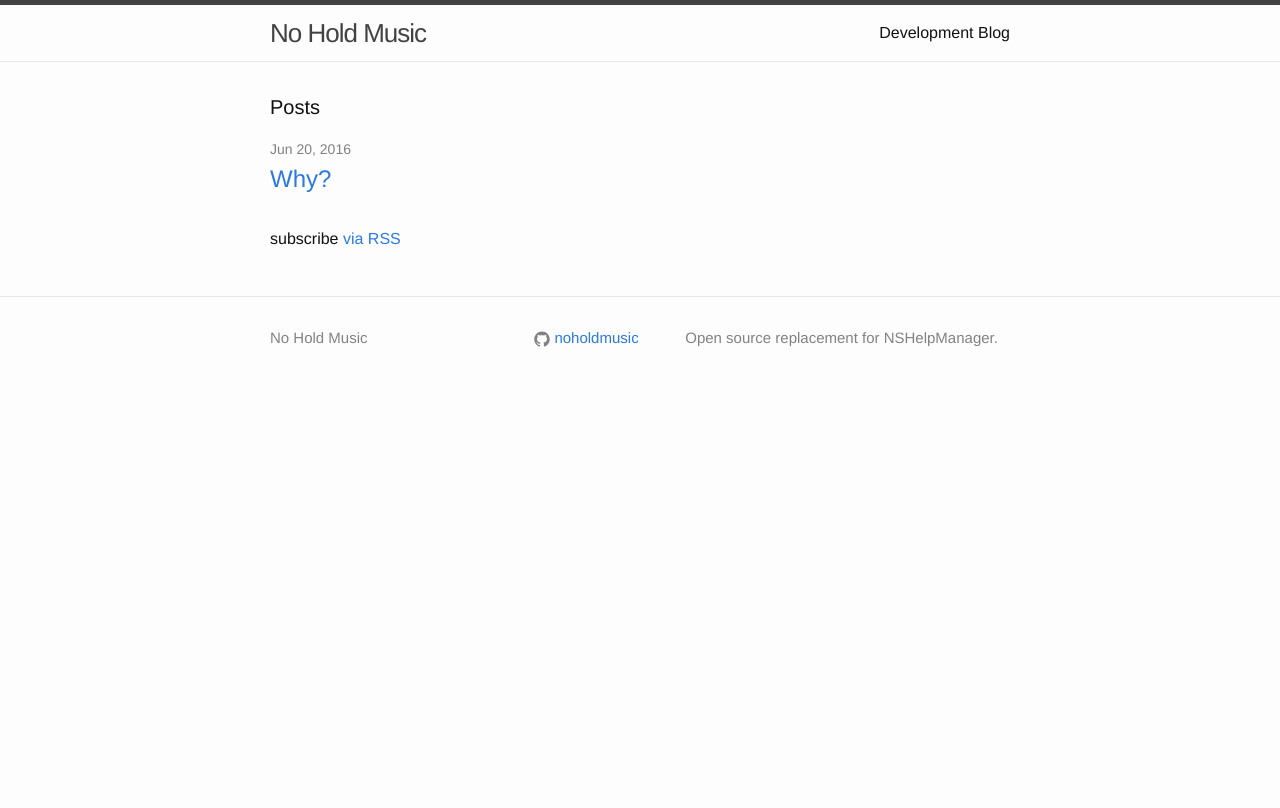
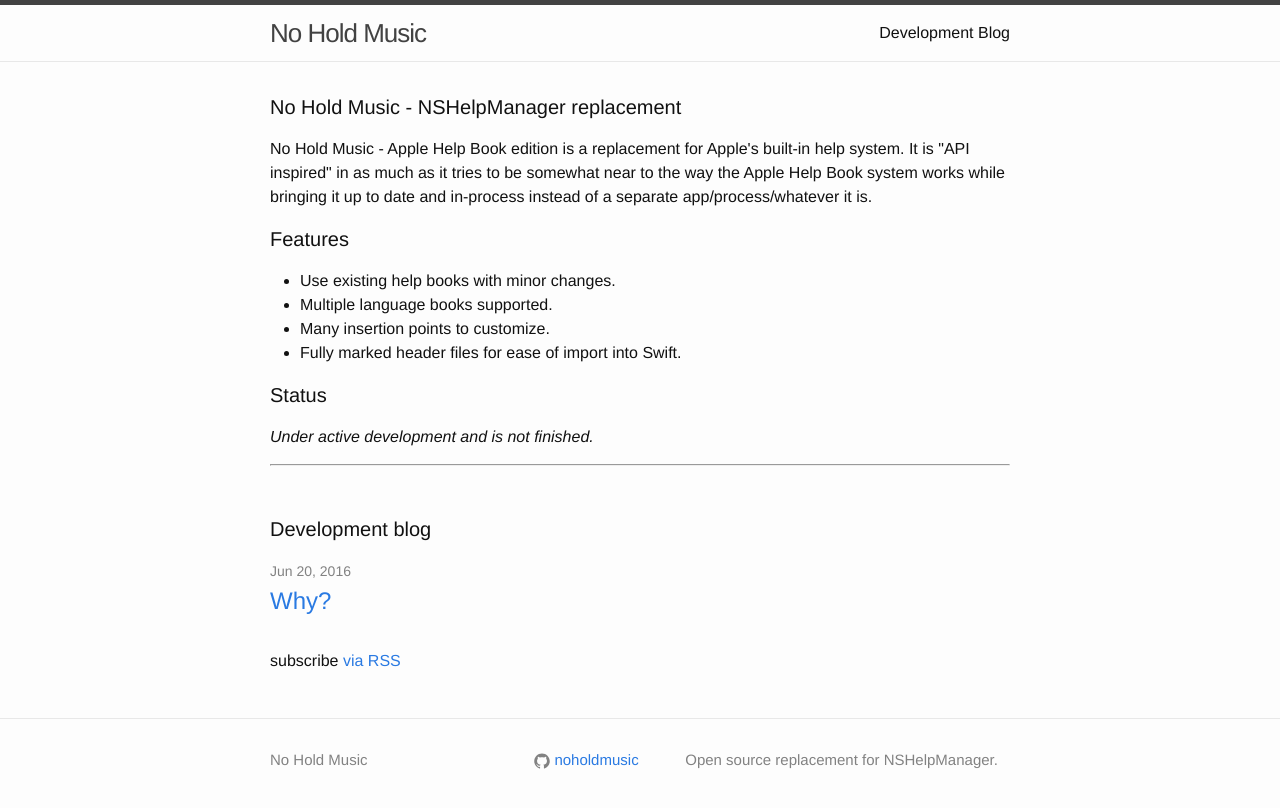
Before and after one commit to mdfw/No-Hold-Music, a Jekyll site: the page built from index.html, in a window 1280 px wide. Shown: the top 808 px of the page. Built offline with Jekyll 4.4.1, drawn with Linux system fonts in a browser that asks for light colours.

Commit message:
Updated the index page.

```diff
--- a/index.html
+++ b/index.html
@@ -4,7 +4,24 @@ layout: default
 
 <div class="home">
 
-  <h1 class="page-heading">Posts</h1>
+  <h1 class="page-heading">No Hold Music - NSHelpManager replacement</h1>
+<p>
+No Hold Music - Apple Help Book edition is a replacement for Apple's built-in help system. It is "API inspired" in as much as it tries to be somewhat near to the way the Apple Help Book system works while bringing it up to date and in-process instead of a separate app/process/whatever it is.
+</p>
+
+  <h1 class="page-heading">Features</h1>
+<ul>
+	<li>Use existing help books with minor changes. </li>
+	<li>Multiple language books supported. </li>
+	<li>Many insertion points to customize. </li>
+	<li>Fully marked header files for ease of import into Swift. </li>
+</ul>
+
+  <h1 class="page-heading">Status</h1>
+<p><i>Under active development and is not finished.</i></p>
+
+<hr /><br /><br />
+  <h1 class="page-heading">Development blog</h1>
 
   <ul class="post-list">
     {% for post in site.posts %}
```
